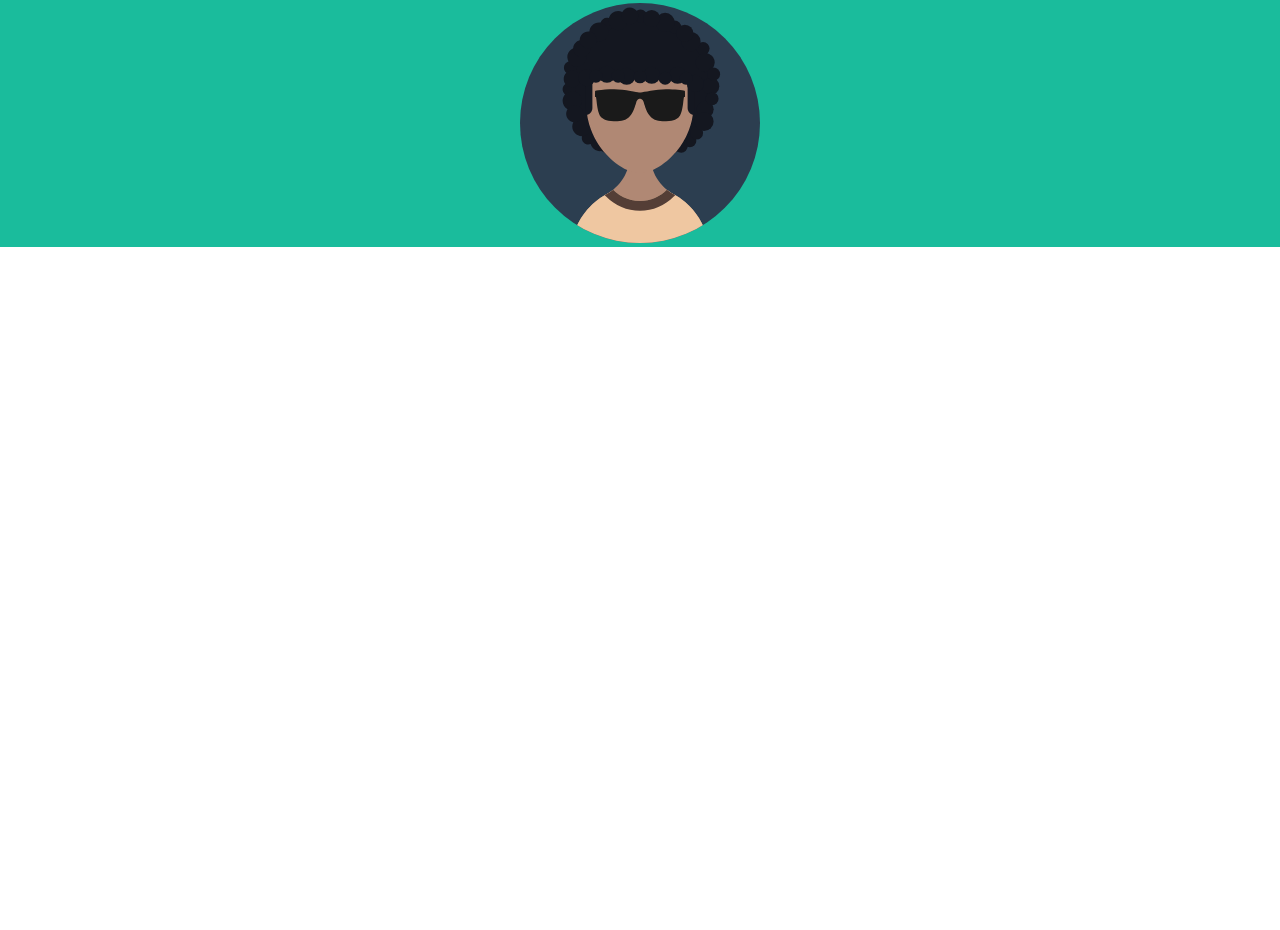
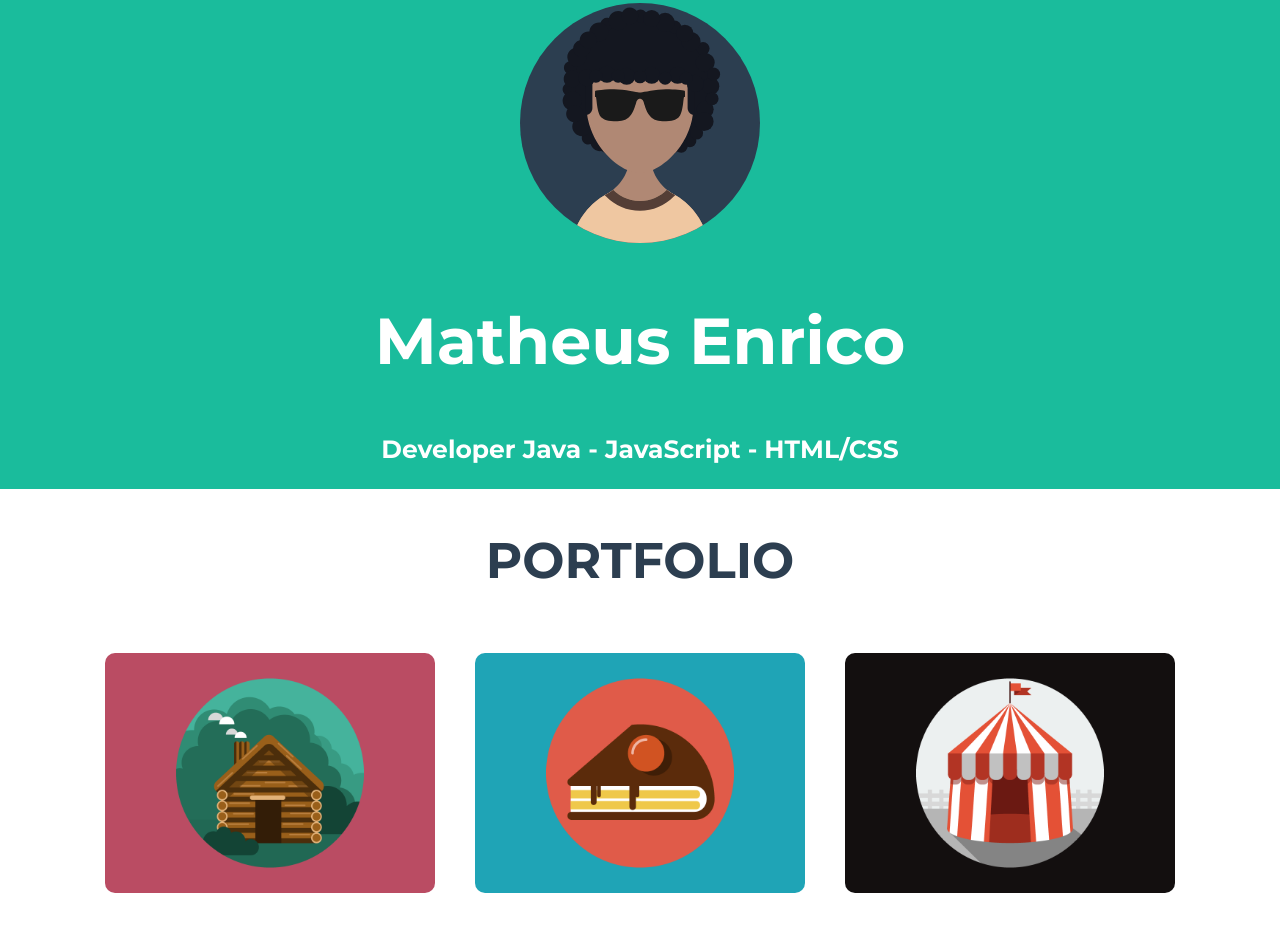
Before and after one commit to maenrico/Projeto-Html-e-CSS, a plain HTML site: page index.html in a window 1280 px wide. Shown: the part 197-1127 px from the top of the page. Before the commit the page ends 800 px from the top, so only its background shows below. Drawn offline with Linux system fonts and the light colour scheme.

Commit message:
mais implementacoes

```diff
--- a/index.html
+++ b/index.html
@@ -27,9 +27,21 @@
             <div class="profile">
 
                 <img src="images/profile1.svg" alt="profile">
+                <h1 class="profile-title">Matheus Enrico</h1>
+                <h3 class="profile-description">Developer  Java - JavaScript - HTML/CSS  </h3>
+            </div>
+        </section>
 
+        <section class="portfolio">
+            <h1 class="portfolio-title">Portfolio</h1>
+            <div class="portfolio-container">
+                <img src="images/portfolio1.png" alt="">
+                <img src="images/portfolio2.png" alt="">
+                <img src="images/portfolio3.png" alt="">
+                <img src="images/portfolio4.png" alt="">
+                <img src="images/portfolio5.png" alt="">
+                <img src="images/portfolio6.png" alt="">
             </div>
-
         </section>
     </header>
 </body>
--- a/style.css
+++ b/style.css
@@ -7,6 +7,7 @@ body, html{
 header{
     background-color: #2c3e50;
     height: 100px;
+
 }
 .navbar-brand{
     font-size: 30px;
@@ -46,3 +47,36 @@ ul{
     padding-top: 100px;
 
 }
+.profile{
+    text-align: center;
+    color: #fff;
+}
+.profile-title{
+    font-size: 65px;
+}
+
+.profile-description{
+    font-size: 25px;
+}
+.portfolio-title{
+    font-size: 50px;
+    text-transform: uppercase;
+    text-align: center;
+    color:#2c3e50;
+}
+.portfolio-container{
+    display: flex;
+    justify-content: center;
+    flex-wrap: wrap;
+}
+.portfolio-container img{
+    width: 330px;
+    height: 240px;
+    margin: 20px;
+    border-radius: 10px;
+}
+.portfolio{
+    width: 1200px;
+    height: 100%;
+    margin: 0 auto;
+}
```
Also changed, not shown: images/portfolio1.png (added), images/portfolio2.png (added), images/portfolio3.png (added), images/portfolio4.png (added), images/portfolio5.png (added), images/portfolio6.png (added).
